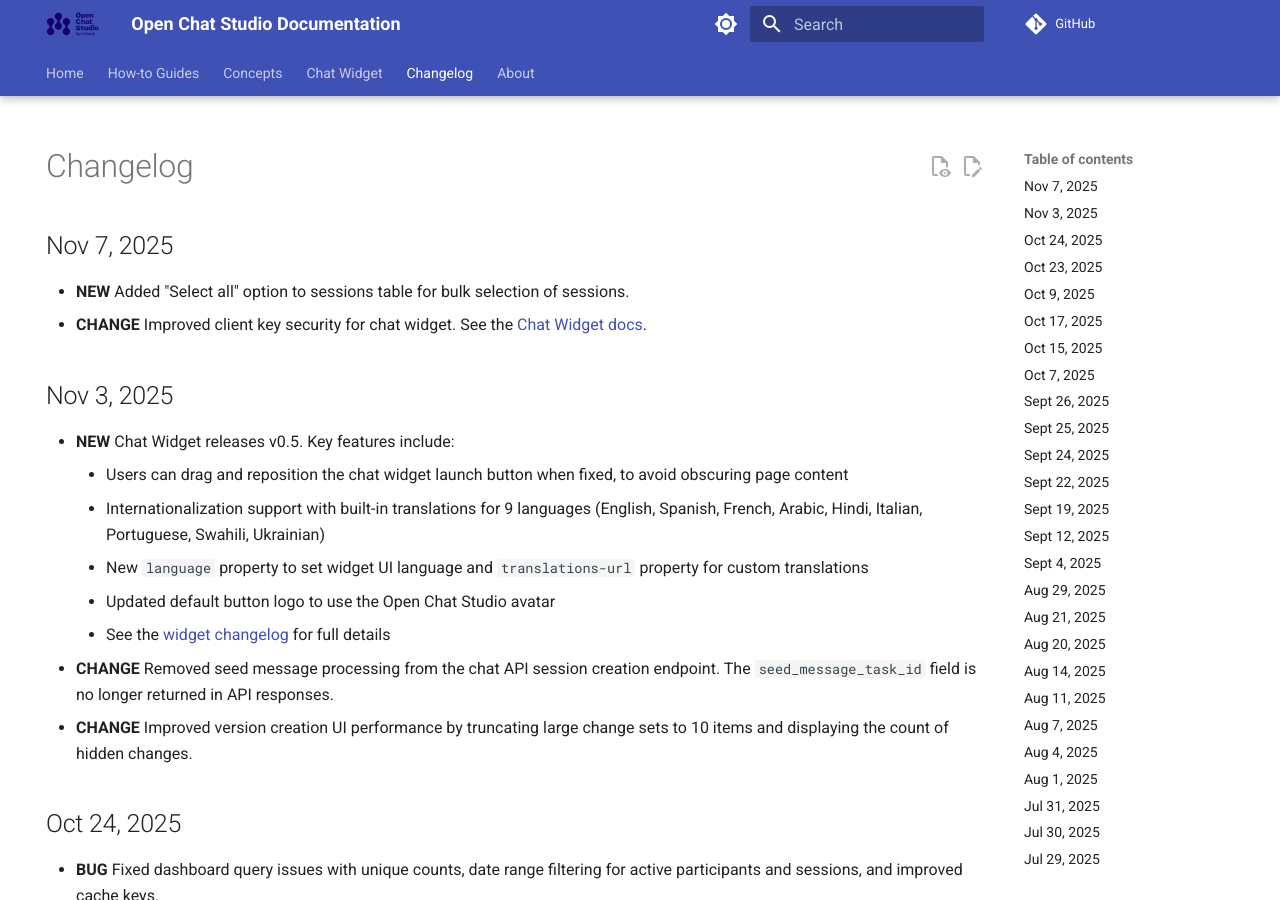
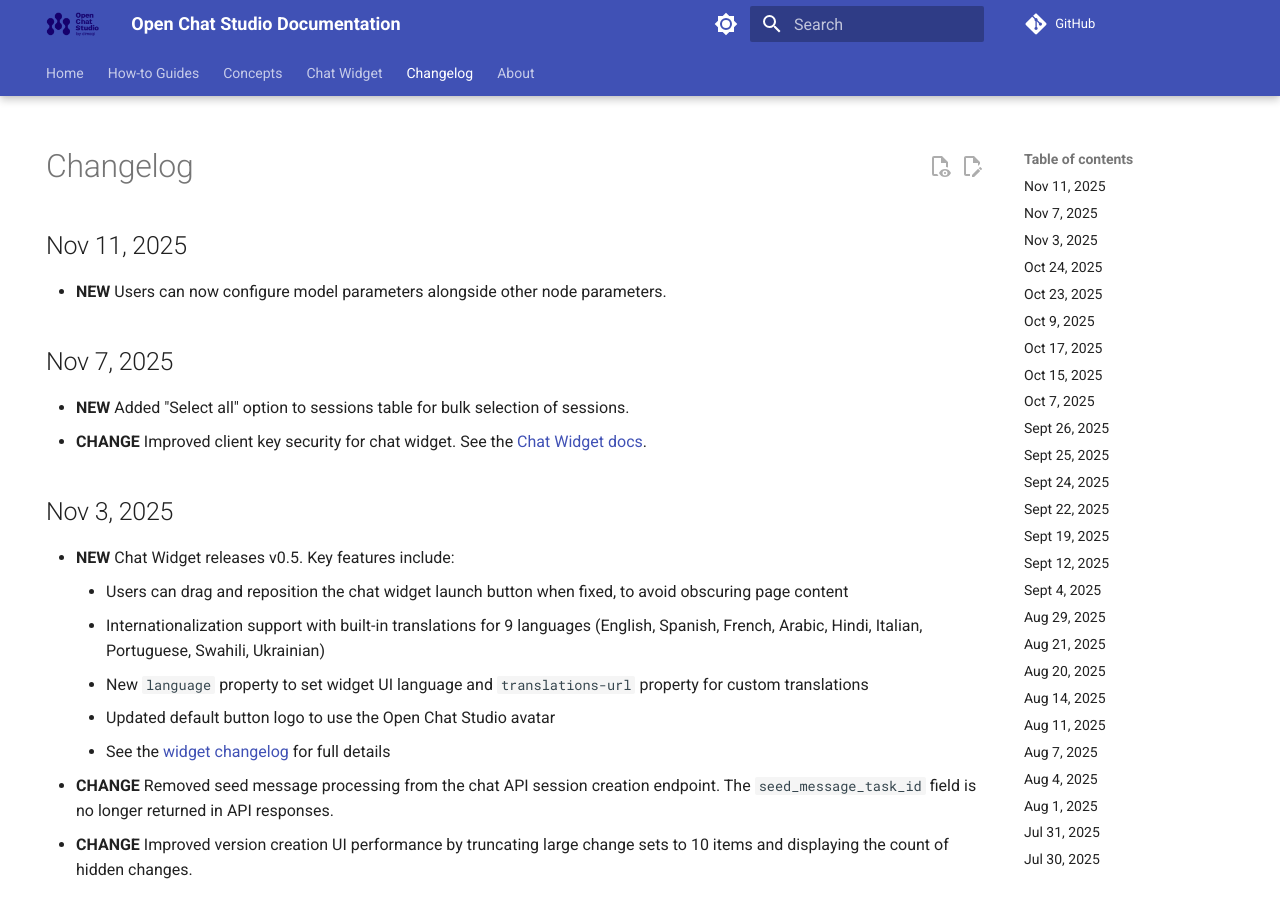
Before and after one commit to dimagi/open-chat-studio-docs, an MkDocs documentation site: the page built from docs/changelog.md, in a window 1280 px wide and 900 px high. Built offline with MkDocs 1.6.1 and Material for MkDocs 9.7.7, drawn with Linux system fonts in a browser that asks for light colours; emoji names are drawn with the system emoji font; a script that is not in the unit is left out; comment, search, counter and statistics services are not loaded.

Commit message:
Update changelog

```diff
--- a/docs/changelog.md
+++ b/docs/changelog.md
@@ -4,6 +4,9 @@
 ---
 
 # Changelog
+## Nov 11, 2025
+* **NEW** Users can now configure model parameters alongside other node parameters.
+
 ## Nov 7, 2025
 * **NEW** Added "Select all" option to sessions table for bulk selection of sessions.
 * **CHANGE** Improved client key security for chat widget. See the [Chat Widget docs](chat_widget/reference.md#embed-authentication).
```
